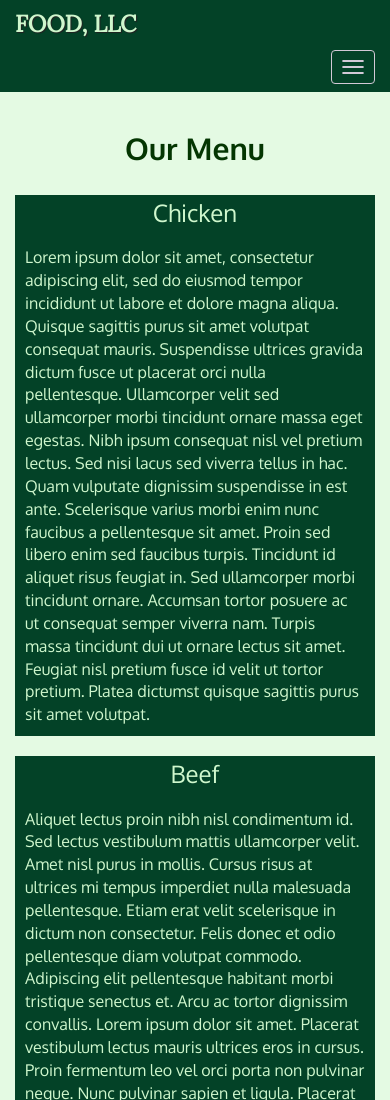
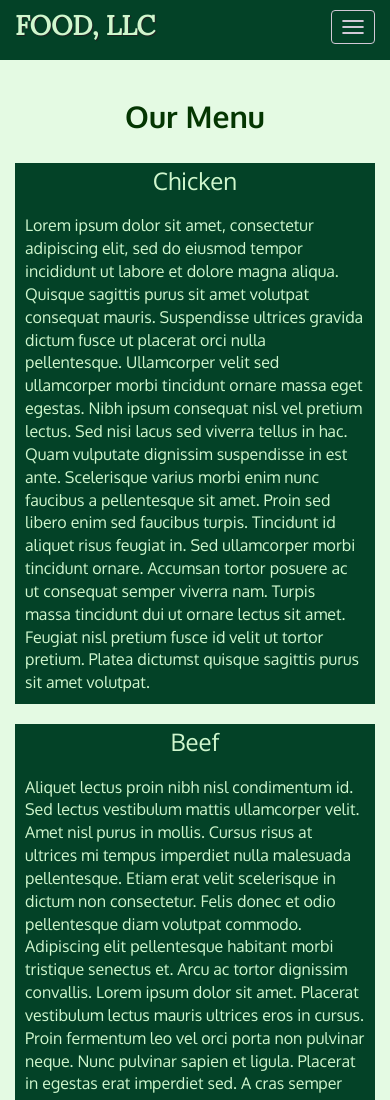
Before and after one commit to nehsharm/coursera-test, a plain HTML site: page site/module3-solution/index.html in a window 390 px wide. Shown: the top 1100 px of the page. Drawn offline with Linux system fonts and the light colour scheme.

Commit message:
module 3 assignment solution

```diff
--- a/site/module3-solution/css/styles.css
+++ b/site/module3-solution/css/styles.css
@@ -51,7 +51,7 @@ body {
 }
 .navbar-header button.navbar-toggle {
   clear: both;
-  margin-top: -30px;
+  margin-top: -50px;
 }
 /* END HEADER */
 
@@ -124,11 +124,11 @@ body {
   /* Header */
   .navbar-brand {
     padding-top: 10px;
-    height: 80px;
+    height: 60px;
   }
   .navbar-brand h1 { /* Restaurant name */
     padding-top: 10px;
-    font-size: 7vw; /* 1vw = 1% of viewport width */
+    font-size: 1.5em; /* 1vw = 1% of viewport width */
   }
 
   #collapsable-nav a { /* Collapsed nav menu text */
@@ -157,7 +157,7 @@ body {
   /* Header */
   .navbar-brand h1 { /* Restaurant name */
     padding-top: 5px;
-    font-size: 6vw;
+    font-size: 1.5em;
   }
   #header-nav {
   padding-bottom: 0px;
```
